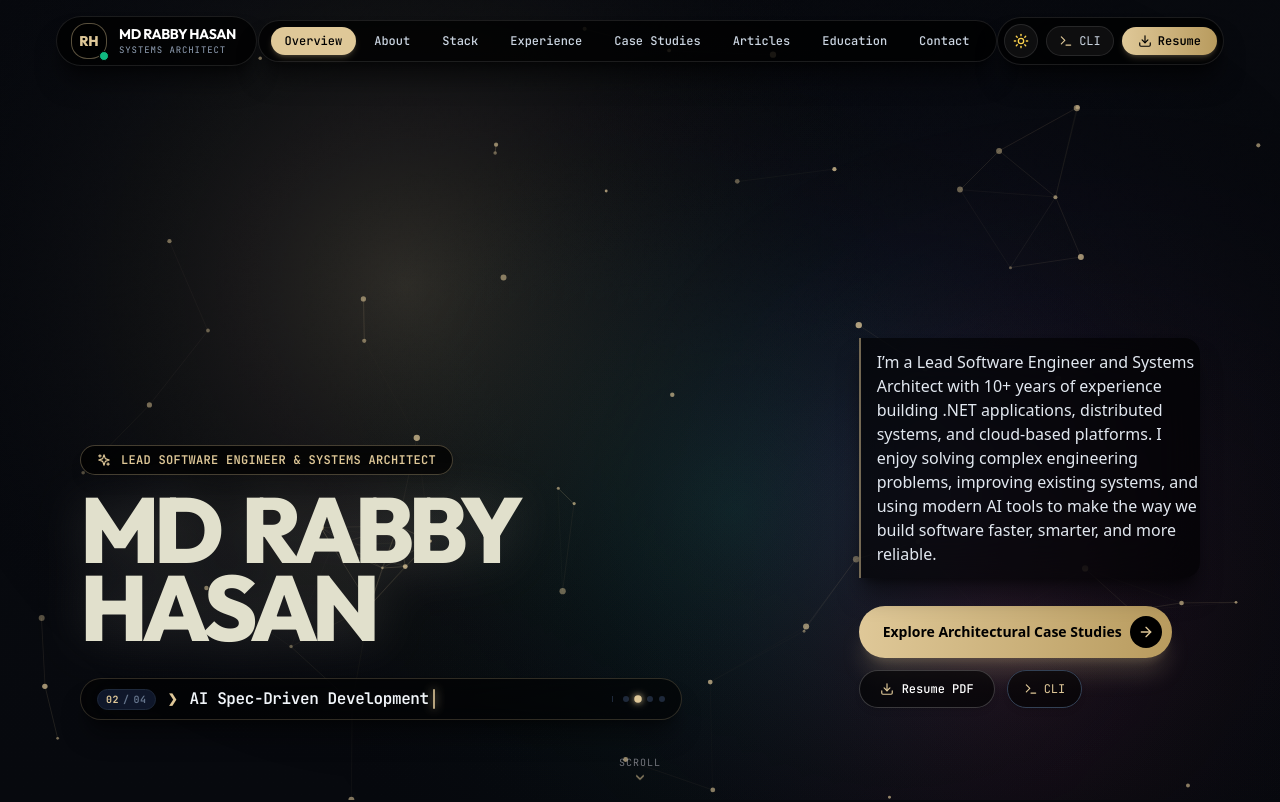
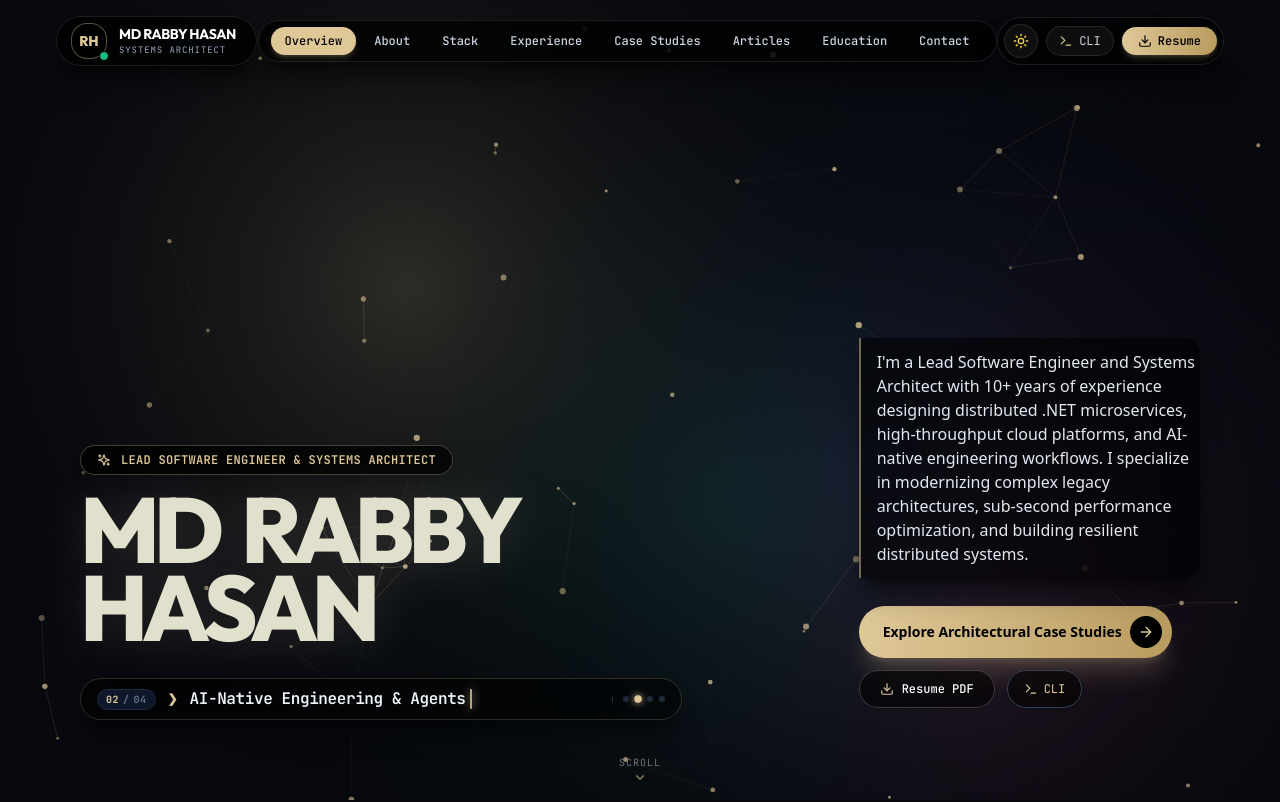
Before and after one commit to rabbyalone/rabbyPortfolioToAzure, a React (Vite) app in the folder portfolio-v2/: page / in a window 1280 px wide. Shown: the top 802 px of the page. Built offline with nearby package versions, Linux system fonts and the light colour scheme.

Commit message:
feat: add main App component, prisma hero UI, and portfolio data

```diff
--- a/portfolio-v2/src/App.jsx
+++ b/portfolio-v2/src/App.jsx
@@ -62,12 +62,12 @@ export default function App() {
           name="MD RABBY"
           surname="HASAN"
           tagline="Lead Software Engineer & Systems Architect"
-          summary="I’m a Lead Software Engineer and Systems Architect with 10+ years of experience building .NET applications, distributed systems, and cloud-based platforms. I enjoy solving complex engineering problems, improving existing systems, and using modern AI tools to make the way we build software faster, smarter, and more reliable."
+          summary="I'm a Lead Software Engineer and Systems Architect with 10+ years of experience designing distributed .NET microservices, high-throughput cloud platforms, and AI-native engineering workflows. I specialize in modernizing complex legacy architectures, sub-second performance optimization, and building resilient distributed systems."
           typewriterPhrases={[
-            ".NET-Based Microservices",
-            "AI Spec-Driven Development",
-            "Performance Optimization",
-            "Legacy to Modern Conversion"
+            "Distributed .NET Microservices",
+            "AI-Native Engineering & Agents",
+            "High-Throughput Performance Tuning",
+            "Legacy Monolith Modernization"
           ]}
           resumeUrl="./doc/rabby_hasan_9_years_full_stack_dot_net_dev.pdf"
           onOpenTerminal={() => setTerminalOpen(true)}
--- a/portfolio-v2/src/components/ui/portfolio-prisma-hero.tsx
+++ b/portfolio-v2/src/components/ui/portfolio-prisma-hero.tsx
@@ -19,10 +19,10 @@ export interface PortfolioPrismaHeroProps {
 }
 
 const defaultTypewriterPhrases = [
-  ".NET-Based Microservices",
-  "AI Spec-Driven Development",
-  "Performance Optimization",
-  "Legacy to Modern Conversion"
+  "Distributed .NET Microservices",
+  "AI-Native Engineering & Agents",
+  "High-Throughput Performance Tuning",
+  "Legacy Monolith Modernization"
 ];
 
 /* ---------------- Minimal & Tactile Architectural Typewriter ---------------- */
@@ -36,7 +36,7 @@ function Typewriter({
   const [currentIdx, setCurrentIdx] = useState(0);
   const [currentText, setCurrentText] = useState("");
   const [isDeleting, setIsDeleting] = useState(false);
-  const [typingSpeed, setTypingSpeed] = useState(55);
+  const [isWaiting, setIsWaiting] = useState(false);
   const [cursorVisible, setCursorVisible] = useState(true);
 
   // Smooth periodic blinking cursor
@@ -48,35 +48,40 @@ function Typewriter({
   }, []);
 
   useEffect(() => {
+    if (!phrases || phrases.length === 0) return;
     const fullText = phrases[currentIdx % phrases.length];
 
-    const timeout = setTimeout(() => {
+    if (isWaiting) {
+      const waitTimer = setTimeout(() => {
+        setIsWaiting(false);
+        setIsDeleting(true);
+      }, 2500);
+      return () => clearTimeout(waitTimer);
+    }
+
     if (!isDeleting) {
-        // Typing forward with organic character cadence
+      if (currentText.length < fullText.length) {
         const nextChar = fullText.charAt(currentText.length);
+        const speed = nextChar === " " ? 95 : 45 + Math.random() * 20;
+        const timer = setTimeout(() => {
           setCurrentText(fullText.substring(0, currentText.length + 1));
-
-        // Natural micro-pause after spaces
-        setTypingSpeed(nextChar === " " ? 90 : 50);
-
-        if (currentText === fullText) {
-          // Pause at completed phrase to give viewer time to read
-          setTimeout(() => setIsDeleting(true), 2600);
+        }, speed);
+        return () => clearTimeout(timer);
+      } else {
+        setIsWaiting(true);
       }
     } else {
-        // Snappy backspacing
+      if (currentText.length > 0) {
+        const timer = setTimeout(() => {
           setCurrentText(fullText.substring(0, currentText.length - 1));
-        setTypingSpeed(22);
-
-        if (currentText === "") {
+        }, 22);
+        return () => clearTimeout(timer);
+      } else {
         setIsDeleting(false);
         setCurrentIdx((prev) => (prev + 1) % phrases.length);
       }
     }
-    }, typingSpeed);
-
-    return () => clearTimeout(timeout);
-  }, [currentText, isDeleting, currentIdx, typingSpeed, phrases]);
+  }, [currentText, isDeleting, isWaiting, currentIdx, phrases]);
 
   const isDark = theme === "dark";
 
@@ -97,9 +102,9 @@ function Typewriter({
               : "bg-amber-50 border-amber-200 text-[#854d0e]"
           }`}
         >
-          <span>0{currentIdx + 1}</span>
+          <span>{String(currentIdx + 1).padStart(2, "0")}</span>
           <span className="text-slate-500">/</span>
-          <span className="text-slate-500">0{phrases.length}</span>
+          <span className="text-slate-500">{String(phrases.length).padStart(2, "0")}</span>
         </div>
 
         {/* Minimal Terminal Prompt Symbol */}
@@ -108,7 +113,7 @@ function Typewriter({
             isDark ? "text-[#dfc898]" : "text-[#854d0e]"
           }`}
         >
-          ❯
+          {"\u276F"}
         </span>
 
         {/* Dynamic Typed Phrase with Stable Fixed Min-Width (Zero Jitter) */}
--- a/portfolio-v2/src/data/portfolioData.js
+++ b/portfolio-v2/src/data/portfolioData.js
@@ -29,7 +29,7 @@ export const developerData = {
     "Distributed Cloud Platforms"
   ],
   bioParagraphs: [
-    "I’m a Lead Software Engineer and Systems Architect with 10+ years of experience building .NET applications, distributed systems, and cloud-based platforms. I enjoy solving complex engineering problems, improving existing systems, and using modern AI tools to make the way we build software faster, smarter, and more reliable.",
+    "I'm a Lead Software Engineer and Systems Architect with 10+ years of experience designing distributed .NET microservices, high-throughput cloud platforms, and AI-native engineering workflows. I specialize in modernizing complex legacy architectures, sub-second performance optimization, and building resilient distributed systems.",
     "Currently at Ethos Risk Services (USA, Remote), I lead the modernization of core insurance risk platforms into decoupled .NET 8 microservices, implement high-performance caching and query optimizations, and integrate modern AI-assisted engineering workflows to accelerate system delivery.",
     "Over my career, I have architected systems across international domains: global corporate taxation for Ernst & Young (EY), 1,000-year deep data archival in the Svalbard Arctic World Archive (Piql Norway), offshore North Sea oil rig telemetry (GeologiQ Norway), SAP OData field mobility (Berger Paints), and industrial ERPs."
   ]
```
Lines whose indentation alone changed are shown as unchanged.
